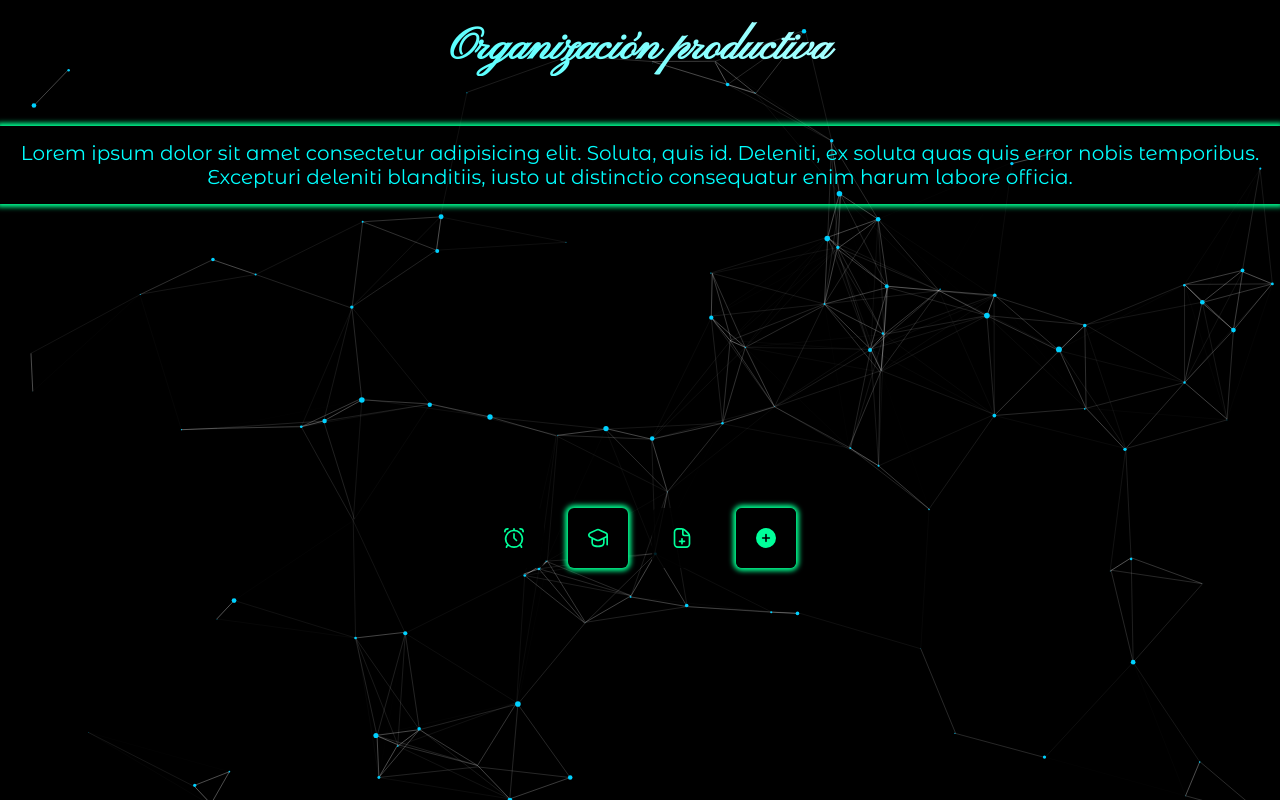
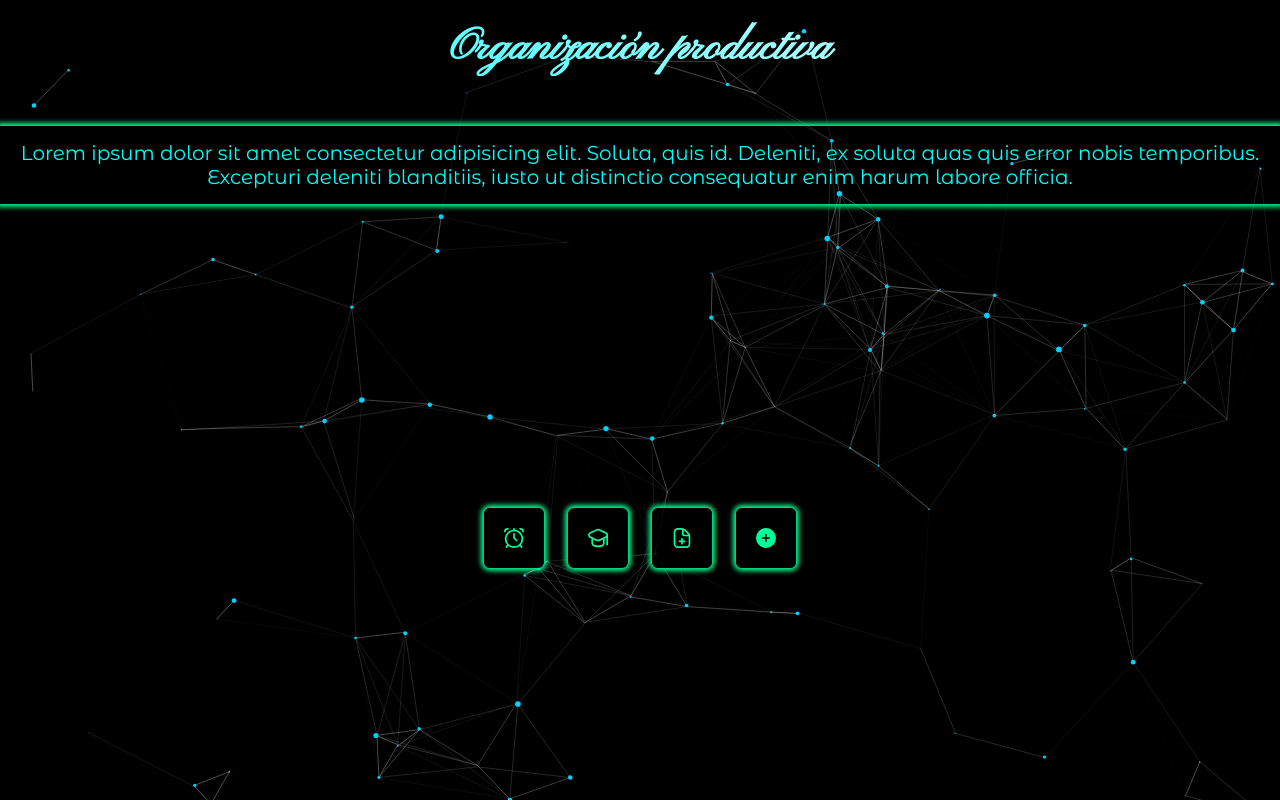
Before and after one commit to NahuelArias/NahuelArias.github.io, a plain HTML site: page index.html in a window 1280 px wide. Drawn offline with Linux system fonts and the light colour scheme.

Commit message:
17/03/2022

```diff
--- a/style.css
+++ b/style.css
@@ -62,7 +62,7 @@ body {
     left: 50%;
     transform: translate(-260%,180%);
     border-radius: 6px;
-    box-shadow: 0px 0px 5px 3px val(--green-aqua);
+    box-shadow: 0px 0px 5px 3px var(--green-aqua);
 }
 
 #ajustes-svg {
@@ -90,7 +90,7 @@ body {
     left: 50%;
     transform: translate(20%,180%);
     border-radius: 6px;
-    box-shadow: 0px 0px 5px 3px val(--green-aqua);
+    box-shadow: 0px 0px 5px 3px var(--green-aqua);
 }
 
 #add-apps {
```
